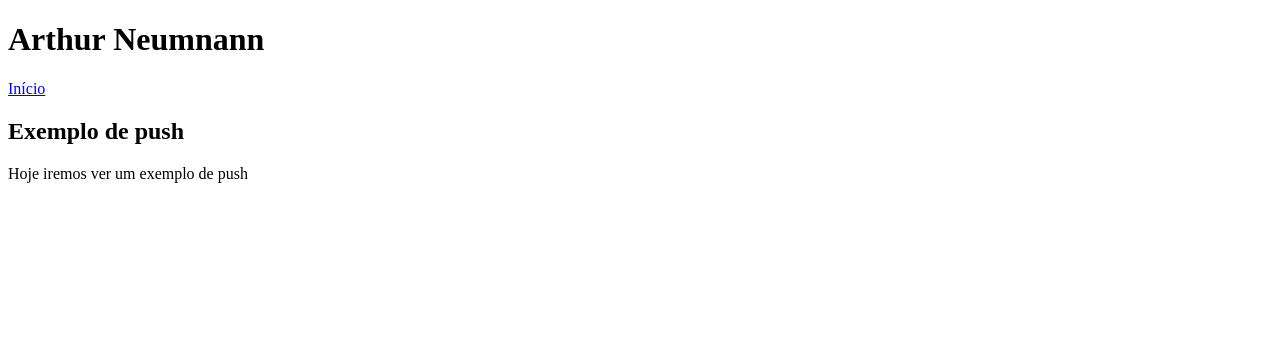
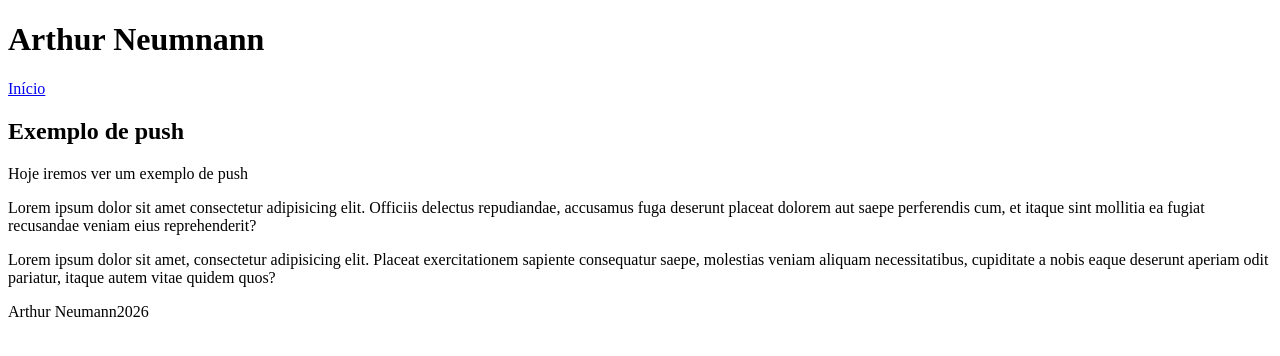
Before and after one commit to Neumann741/exemplo-push, a plain HTML site: page index.html in a window 1280 px wide. Drawn offline with Linux system fonts and the light colour scheme.

Commit message:
Add files via upload

```diff
--- a/index.html
+++ b/index.html
@@ -15,7 +15,13 @@
     <main>
         <h2>Exemplo de push</h2>
         <p>Hoje iremos ver um exemplo de push</p>
+        <p>Lorem ipsum dolor sit amet consectetur adipisicing elit. Officiis delectus repudiandae, accusamus fuga deserunt placeat dolorem aut saepe perferendis cum, et itaque sint mollitia ea fugiat recusandae veniam eius reprehenderit?</p>
+        <p>Lorem ipsum dolor sit amet, consectetur adipisicing elit. Placeat exercitationem sapiente consequatur saepe, molestias veniam aliquam necessitatibus, cupiditate a nobis eaque deserunt aperiam odit pariatur, itaque autem vitae quidem quos?</p>
     </main>
+
+    <footer>
+        <p>Arthur Neumann2026</p>
+    </footer>
 
 </body>
 </html>
```
